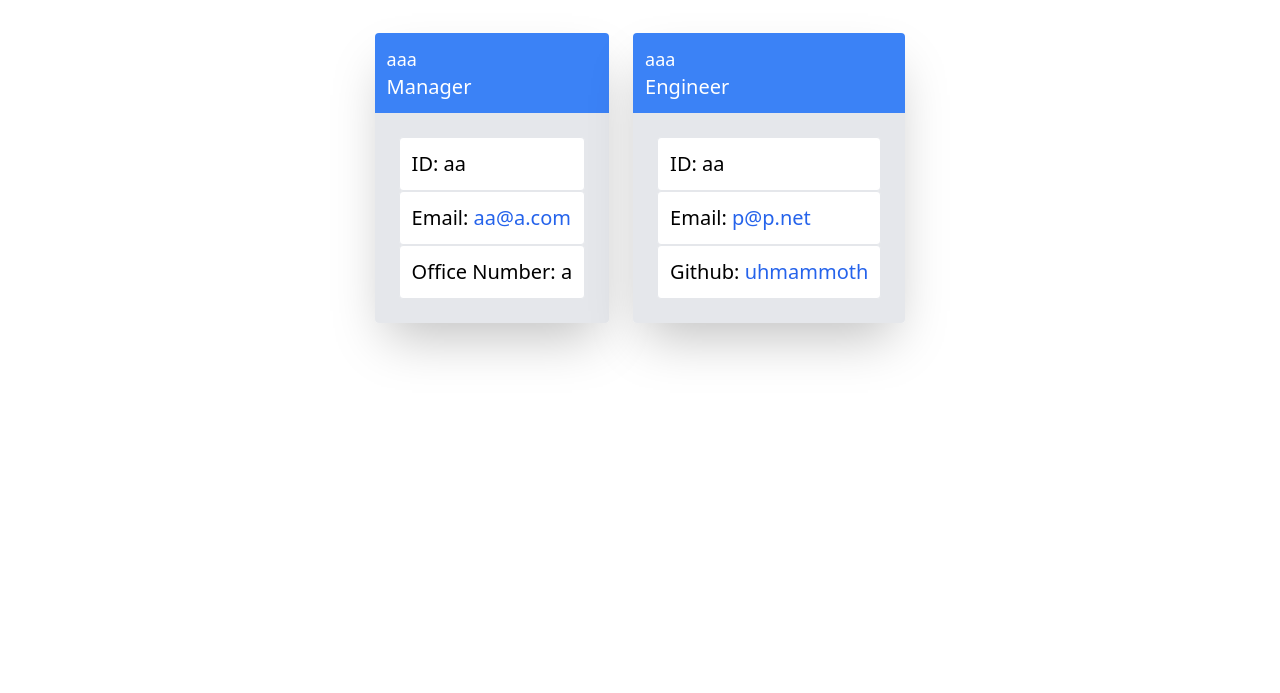
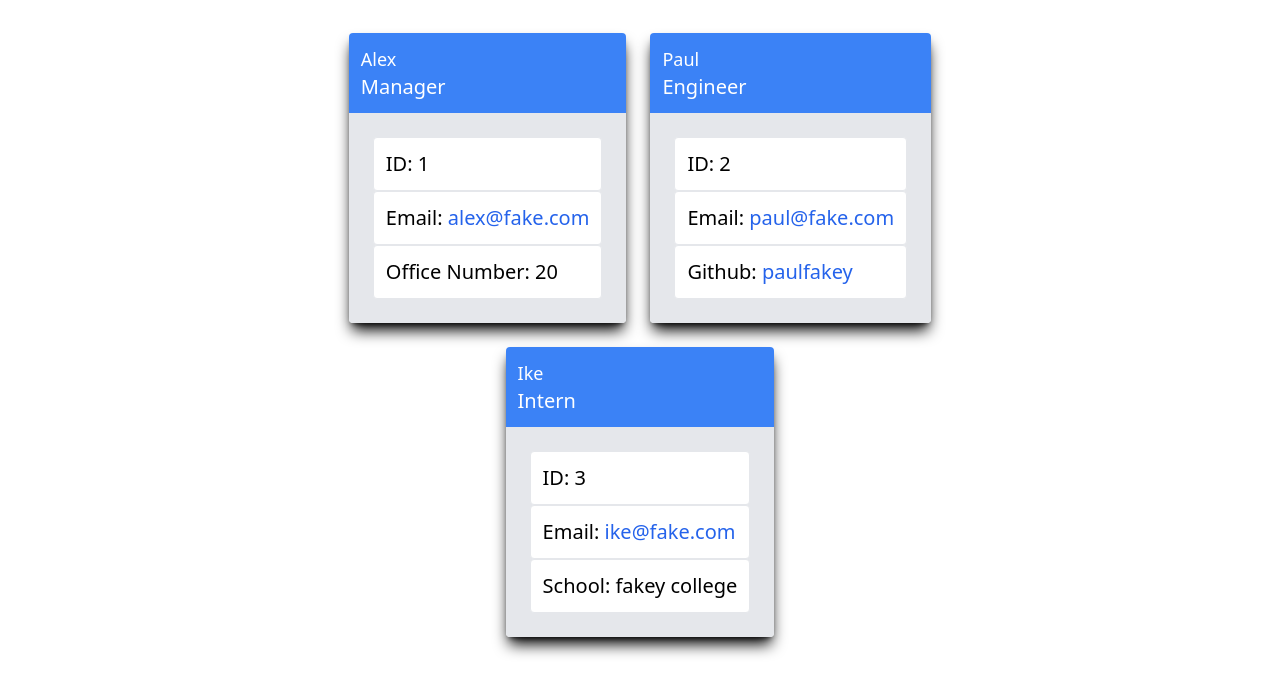
Before and after one commit to uhMammoth/teamProfileGenerator, a website: page develop/dist/index.html in a window 1280 px wide. Shown: the part 107-800 px from the top of the page. Drawn offline with nearby package versions, Linux system fonts and the light colour scheme.

Commit message:
adjusted html generation and project readme

```diff
--- a/develop/dist/htmlGeneration.js
+++ b/develop/dist/htmlGeneration.js
@@ -37,7 +37,7 @@ const addEmployee = function(employee){
 
     console.log('working');
     const teamMember = `
-    <div class="rounded m-3 min-w-[30%] shadow-2xl overflow-hidden text-xl">
+    <div class="rounded m-3 min-w-[30%] shadow-lg shadow-black overflow-hidden text-xl">
           <div class="text-white bg-blue-500 p-3">
               <h2 class="text-lg">${employee.getName()}</h2>
               <h2>${employee.getRole()}</h2>
--- a/develop/dist/index.html
+++ b/develop/dist/index.html
@@ -15,30 +15,44 @@
     </header>
     <main class="flex flex-wrap w-1/2 m-auto justify-center pt-6">
 
-    <div class="rounded m-3 min-w-[30%] shadow-2xl overflow-hidden text-xl">
+    <div class="rounded m-3 min-w-[30%] shadow-lg shadow-black overflow-hidden text-xl">
           <div class="text-white bg-blue-500 p-3">
-              <h2 class="text-lg">aaa</h2>
+              <h2 class="text-lg">Alex</h2>
               <h2>Manager</h2>
           </div>
           <div class="p-6 bg-gray-200">
               <ul class="">
-                  <li class="border bg-white rounded p-3">ID: aa</li>
-                  <li class="border bg-white rounded p-3">Email: <a class="text-blue-600 hover:underline" href="mailto:aa@a.com">aa@a.com</a></li>
-                  <li class="border bg-white rounded p-3">Office Number: a</li>
+                  <li class="border bg-white rounded p-3">ID: 1</li>
+                  <li class="border bg-white rounded p-3">Email: <a class="text-blue-600 hover:underline" href="mailto:alex@fake.com">alex@fake.com</a></li>
+                  <li class="border bg-white rounded p-3">Office Number: 20</li>
               </ul>
           </div>
     </div>
 
-    <div class="rounded m-3 min-w-[30%] shadow-2xl overflow-hidden text-xl">
+    <div class="rounded m-3 min-w-[30%] shadow-lg shadow-black overflow-hidden text-xl">
           <div class="text-white bg-blue-500 p-3">
-              <h2 class="text-lg">aaa</h2>
+              <h2 class="text-lg">Paul</h2>
               <h2>Engineer</h2>
           </div>
           <div class="p-6 bg-gray-200">
               <ul class="">
-                  <li class="border bg-white rounded p-3">ID: aa</li>
-                  <li class="border bg-white rounded p-3">Email: <a class="text-blue-600 hover:underline" href="mailto:p@p.net">p@p.net</a></li>
-                  <li class="border bg-white rounded p-3">Github: <a class="text-blue-600 hover:underline" href="https://github.com/uhmammoth">uhmammoth</a></li>
+                  <li class="border bg-white rounded p-3">ID: 2</li>
+                  <li class="border bg-white rounded p-3">Email: <a class="text-blue-600 hover:underline" href="mailto:paul@fake.com">paul@fake.com</a></li>
+                  <li class="border bg-white rounded p-3">Github: <a class="text-blue-600 hover:underline" href="https://github.com/paulfakey">paulfakey</a></li>
+              </ul>
+          </div>
+    </div>
+
+    <div class="rounded m-3 min-w-[30%] shadow-lg shadow-black overflow-hidden text-xl">
+          <div class="text-white bg-blue-500 p-3">
+              <h2 class="text-lg">Ike</h2>
+              <h2>Intern</h2>
+          </div>
+          <div class="p-6 bg-gray-200">
+              <ul class="">
+                  <li class="border bg-white rounded p-3">ID: 3</li>
+                  <li class="border bg-white rounded p-3">Email: <a class="text-blue-600 hover:underline" href="mailto:ike@fake.com">ike@fake.com</a></li>
+                  <li class="border bg-white rounded p-3">School: fakey college</li>
               </ul>
           </div>
     </div>
```
Also changed, not shown: README.md.
